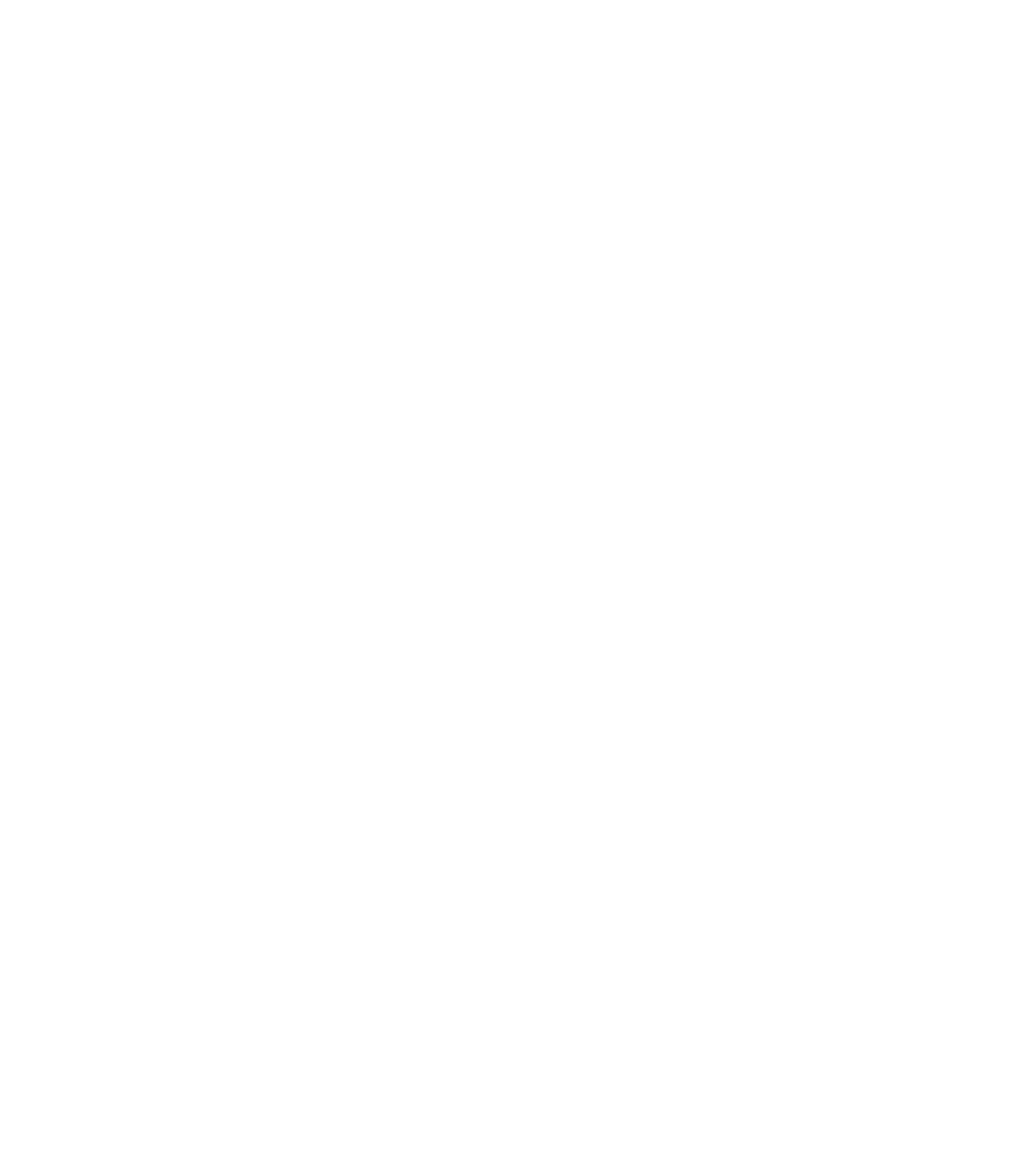
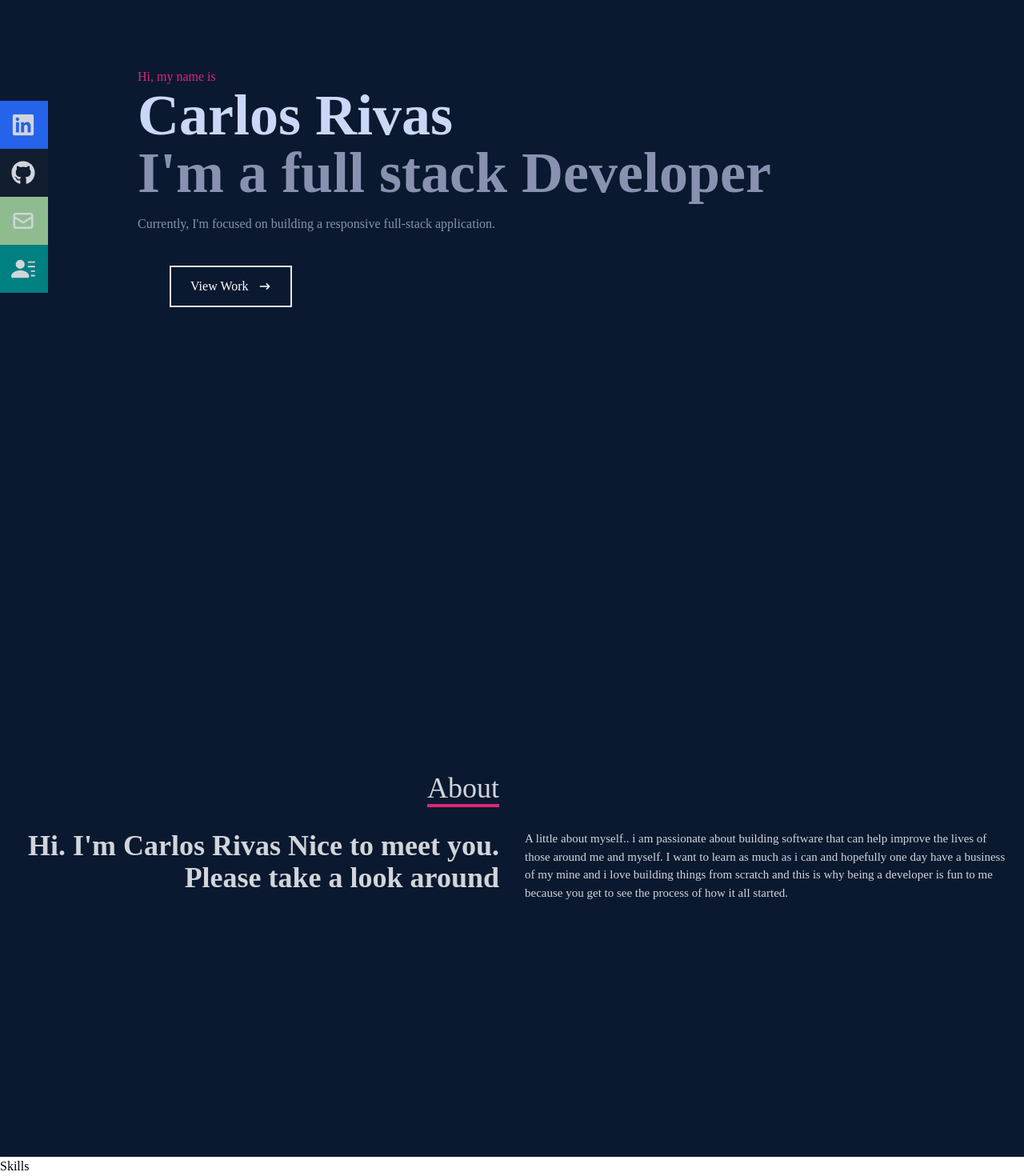
Before and after one commit to Clos01/los-react-portfolio, a React (Create React App) app: page / in a window 1280 px wide. Shown: the part 154-1624 px from the top of the page at 80% size. Before the commit the page ends 800 px from the top, so only its background shows below. Built offline with nearby package versions, Linux system fonts and the light colour scheme.

Commit message:
added the about wroking on the Skills

```diff
--- a/src/App.js
+++ b/src/App.js
@@ -1,4 +1,7 @@
+import About from "./components/About";
+import Home from "./components/Home";
 import Navbar from "./components/Navbar";
+import Skills from "./components/Skills";
 
 
 
@@ -6,6 +9,9 @@
   return (
     <div className="App">
      <Navbar />
+     < Home  />
+     < About />
+     <Skills />
        </div>
   )
 }
--- /dev/null
+++ b/src/components/About.jsx
@@ -0,0 +1,27 @@
+import React from 'react'
+
+const About = () => {
+  return (
+    <div name='about' className='w-full h-screen  bg-[#0a192f] text-gray-300'>
+        <div className='flex flex-col justify-center items-center w-full h-full '>
+            <div className='max-w-[1000p] w-full grid grid-cols-2 gap-8'>
+                <div className='sm:text-right pb-8 pl-4 '>
+                    <p className='text-4xl dont-bold inline border-b-4 border-pink-600 '> About</p>
+                </div>
+            </div>
+            <div></div>
+
+    <div className='max-w-[1000p] w-full grid sm:grid-cols-2 gap-8 px-4'>
+        <div className='sm:text-right text-4xl font-bold '>
+            <p>Hi. I'm Carlos Rivas Nice to meet you. Please take a look around </p>
+        </div>
+       <p className='text-[15px]'> A little about myself.. i am passionate about building software that can help improve the lives of those around me and myself. I want to learn as much as i can and hopefully one day have a business of my mine and i love building things from scratch and this is why being a developer is fun to me because you get to see the process of how it all started. </p>
+    </div>
+
+        </div>
+
+    </div>
+  )
+}
+
+export default About
--- a/src/components/Navbar.jsx
+++ b/src/components/Navbar.jsx
@@ -1,5 +1,9 @@
 import React, {useState} from 'react'
-import { IconName, FaTimes, FaBars, FaBinoculars } from "react-icons/fa";
+import { IconName, FaTimes, FaBars, FaBinoculars, FaGithub, FaLinkedin, FaFacebook } from "react-icons/fa";
+import {  HiOutlineMail} from "react-icons/hi";
+import {  BsFillPersonLinesFill} from "react-icons/bs";
+
+
 import Logo from '../assets/Cr.png'
 
 const Navbar = () => {
@@ -34,7 +38,7 @@
             <ul className={
           !nav
             ? 'hidden'
-            : 'absolute top-0 left-0 w-full h-screen bg-[#0a192f] flex flex-col justify-center items-center cursor-pointer'
+            : 'absolute top-0 left-0 w-full h-screen bg-[#0a192f] flex flex-col justify-center items-center hover'
         }
       >
         <li className='py-6 text-4xl'> Home</li>
@@ -45,7 +49,41 @@
         </ul>
 
         {/* Social Icons */}
-        <div className='hidden'> </div>
+        <div className='flex fixed  clex-col top-[35%] left-0 hidden lg:flex'>
+        <ul>
+            <li className='w-[160px] h-[60px] flex justify-between items-center ml-[-100px] hover:ml-[-10px] hover:ml[-10px]  duration-30 bg-blue-600 duration-300'>
+                <a className='flex justify-between items-center w-full text-gray-300 '
+                href='/'>
+                    Linkdein <FaLinkedin  size={30}/>
+
+                </a>
+            </li>
+
+            <li className='w-[160px] h-[60px] flex justify-between items-center ml-[-100px] hover:ml-[-10px] hover:ml[-10px]  duration-30 bg-[#3333] duration-300'>
+                <a className='flex justify-between items-center w-full text-gray-300 '
+                href='/'>
+                    Github <FaGithub  size={30}/>
+
+                </a>
+            </li>
+
+            <li className='w-[160px] h-[60px] flex justify-between items-center ml-[-100px] hover:ml-[-10px] hover:ml[-10px]  duration-30 bg-[#8FBC8F] duration-300'>
+                <a className='flex justify-between items-center w-full text-gray-300 '
+                href='/'>
+                    Mail <HiOutlineMail size={30}/>
+
+                </a>
+            </li>
+            <li className='w-[160px] h-[60px] flex justify-between items-center ml-[-100px] hover:ml-[-10px] hover:ml[-15px]  duration-30 bg-[#008080] duration-300'>
+                <a className='flex justify-between items-center w-full text-gray-300 '
+                href='/'>
+                  Resume <BsFillPersonLinesFill  size={30}/>
+
+                </a>
+            </li>
+        </ul>
+
+        </div>
 
         </div>
     )
--- /dev/null
+++ b/src/components/Skills.jsx
@@ -0,0 +1,17 @@
+import React from 'react'
+
+import HTML from '../assets/html.png';
+import CSS from '../assets/css.png';
+import JavaScript from '../assets/javascript.png';
+import ReactImg from '../assets/react.png';
+import Node from '../assets/node.png';
+import GitHub from '../assets/github.png';
+import Mongo from '../assets/mongo.png';
+
+const Skills = () => {
+  return (
+    <div>Skills</div>
+  )
+}
+
+export default Skills
--- a/src/components/home.jsx
+++ b/src/components/home.jsx
@@ -1,9 +1,26 @@
-import React from 'react'
-import {HiArrowNarrowRight} from 'react-icons/hi'
-const home = () => {
+import React from 'react';
+import {HiArrowNarrowRight} from 'react-icons/hi';
+const Home = () => {
   return (
-    <div>home</div>
+    <div name='home' className='w-full h-screen bg-[#0a192f]'>
+        {/* container */}
+        <div className='max-w-[1000px] mx-auto px-8 flex flex-col justify-center h-full'>
+            <p className='text-pink-600'> Hi, my name is </p>
+            <h1 className='text-4xl sm:text-7xl font-bold text-[#ccd6f6]'> Carlos Rivas</h1>
+            <h2 className='text-4xl sm:text-7xl font-bold text-[#8892b0]'>I'm a full stack Developer </h2>
+            <p className='text-[#8892b0] py-4  max-w-[700px]'>Currently, I'm focused on building a responsive full-stack application.</p>
+            <dir>
+                <button className='text-white group border-2 px-6 py-3 my-2 flex items-center hover:bg-pink-600 hover:border-pink-600 '>
+                View Work
+                <span className='group-hover:rotate-90 duration-300'>
+                       <HiArrowNarrowRight className='ml-3 ' />
+                </span>
+
+                </button>
+            </dir>
+        </div>
+    </div>
   )
 }
 
-export default home
+export default Home;
```
